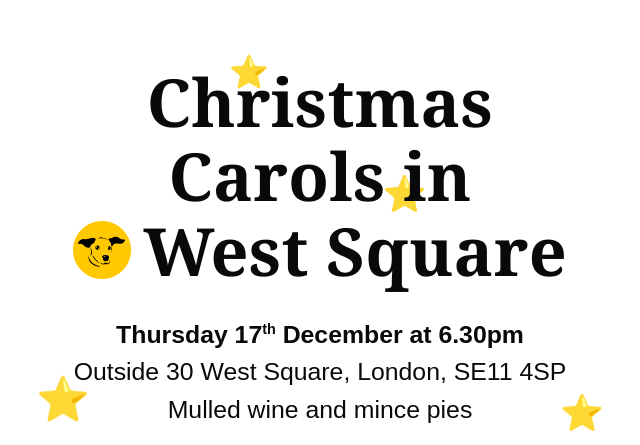
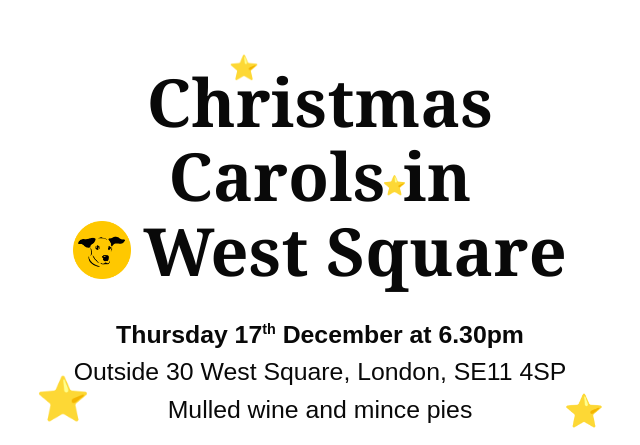
Before and after one commit to resare/resare.com, a plain HTML site: page carols/index.html in a window 1280 px wide. Shown: the top 445 px of the page, 320-960 px from the left. Drawn offline with Linux system fonts and the light colour scheme.

```diff
--- a/carols/styles.css
+++ b/carols/styles.css
@@ -67,10 +67,10 @@ h1 {
   line-height: 1;
   pointer-events: none;
 }
-.star-top { top: -8px; left: 34%; font-size: 2rem; }
-.star-title { top: 112px; left: 61%; font-size: 2.2rem; }
+.star-top { top: -8px; left: 34%; font-size: 1.5rem; }
+.star-title { top: 112px; left: 61%; font-size: 1.2rem; }
 .star-left { left: 0; top: 55%; font-size: 2.7rem; }
-.star-right { right: 0; top: 70%; font-size: 2.2rem; }
+.star-right { right: 0; top: 70%; font-size: 2.0rem; }
 
 .event-details {
   position: relative;
```
Also changed, not shown: carols/index.html (+4 -2 lines), 2 other files.
